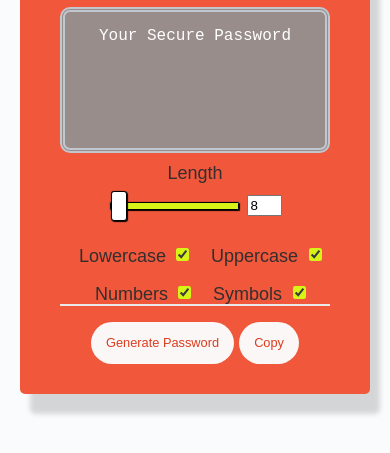
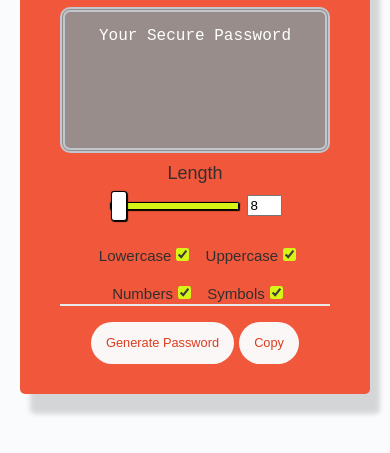
Before and after one commit to mlcundayag/password-generator, a plain HTML site: page index.html in a window 390 px wide. Shown: the part 309-762 px from the top of the page. Drawn offline with Linux system fonts and the light colour scheme.

Commit message:
added comments

```diff
--- a/assets/script.js
+++ b/assets/script.js
@@ -36,7 +36,7 @@ generateBtn.addEventListener("click", () => {
   addNumbers.checked ? (characters += numbers) : "";
   addSymbols.checked ? (characters += symbols) : "";
   passwordTxt.value = generatePassword(length.value, characters);
-  if (addUpperletters.checked === false &&
+  if (addUpperletters.checked === false && //Add alert when all boxes are unchecked
       addLowerletters.checked === false &&
       addNumbers.checked === false &&
       addSymbols.checked === false
--- a/assets/style.css
+++ b/assets/style.css
@@ -97,6 +97,7 @@ button[disabled] {
   float: right;
 }
 
+/*sets style for text-area where password generator appear */
 #password {
   -webkit-appearance: none;
   -moz-appearance: none;
@@ -124,12 +125,14 @@ textarea::placeholder{
   color: #ffffff;
 }
 
+/*set styles for criteria*/
 #criteria {
   display: flex;
   justify-content: space-between;
   align-items: center;
 }
 
+/*set style for the slider picker for length*/
 input[type=range] {
   -webkit-appearance: none;
   margin: 18px 2px;
@@ -194,12 +197,14 @@ input[type=range]::-ms-track {
   border-width: 16px 0;
   color: transparent;
 }
+
 input[type=range]::-ms-fill-lower {
   background: #D8F316;
   border: 0.2px solid #010101;
   border-radius: 2.6px;
   box-shadow: 1px 1px 1px #000000, 0px 0px 1px #0d0d0d;
 }
+
 input[type=range]::-ms-fill-upper {
   background: #e4f661;
   border: 0.2px solid #010101;
@@ -216,9 +221,11 @@ input[type=range]::-ms-thumb {
   background: #ffffff;
   cursor: pointer;
 }
+
 input[type=range]:focus::-ms-fill-lower {
   background: #D8F316;
 }
+
 input[type=range]:focus::-ms-fill-upper {
   background: #D8F316;
 }
@@ -231,11 +238,13 @@ input[type=range]:focus::-ms-fill-upper {
   width: 35px;
 }
 
+/*settings to change color of checkboxes*/
 input[type=checkbox]{
   accent-color: #D8F316;
   margin-left: -0.5rem;
 }
 
+/*change media screen settings*/
 @media screen and (max-width: 690px) {
   .btn {
     font-size: 1rem;
@@ -252,12 +261,14 @@ input[type=checkbox]{
     text-align: center;
   }
 
+  /*Settings to target specific label and input*/
   #criteria label:nth-child(n+3), #criteria input:nth-child(n+3) {
     margin-top: 20px;
     padding: 1.2%;
   }
 }
 
+/*change media screen settings for phone screen*/
 @media (max-width: 500px) {
   .btn {
     font-size: 0.8rem;
@@ -269,8 +280,8 @@ input[type=checkbox]{
   }
 
   #criteria label:nth-child(n+3), #criteria input:nth-child(n+3) {
-    margin-top: 20px;
-    padding: 5%;
+    padding: 3%;
     text-align: justify;
+    font-size: 15px;
   }
 }
```
